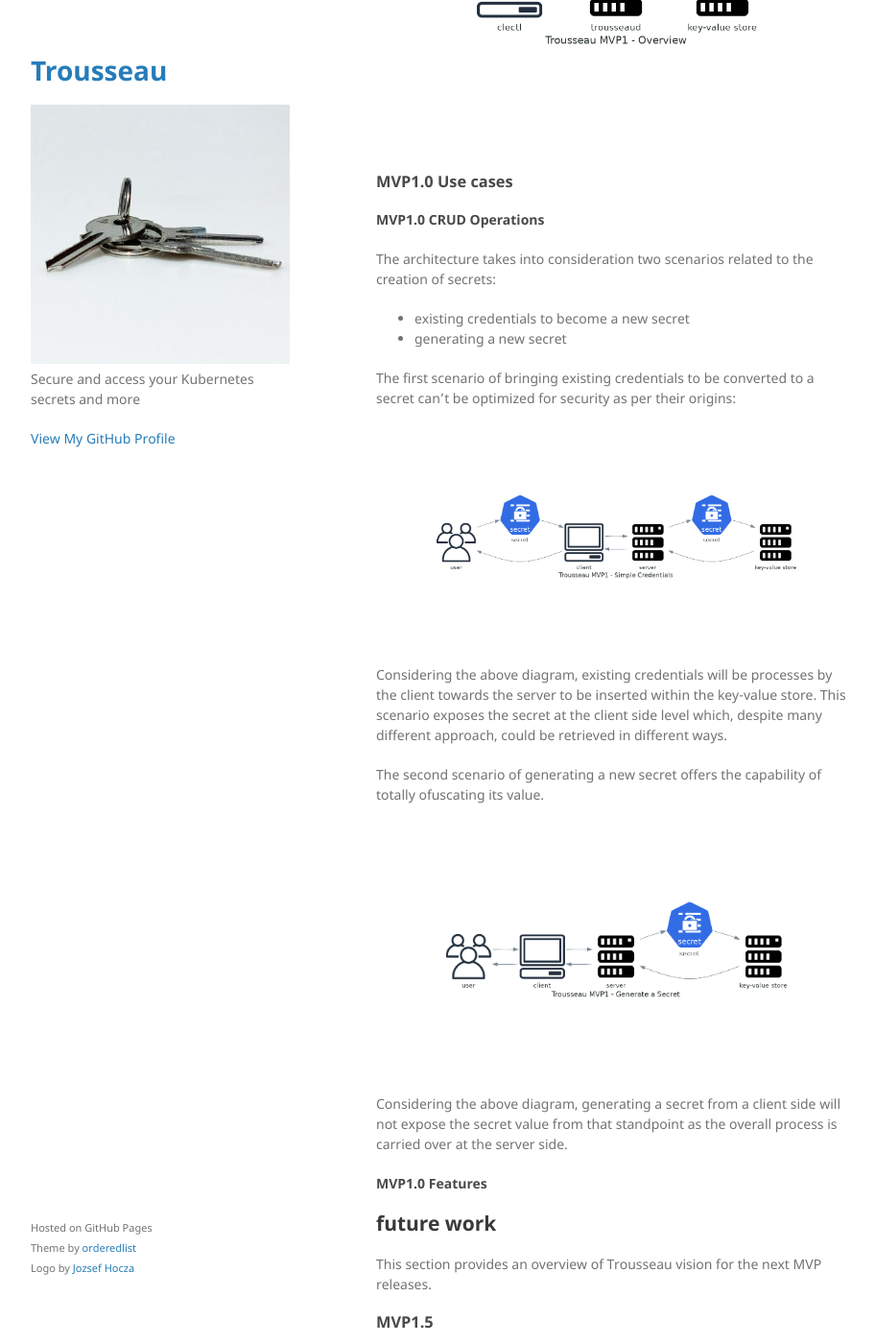
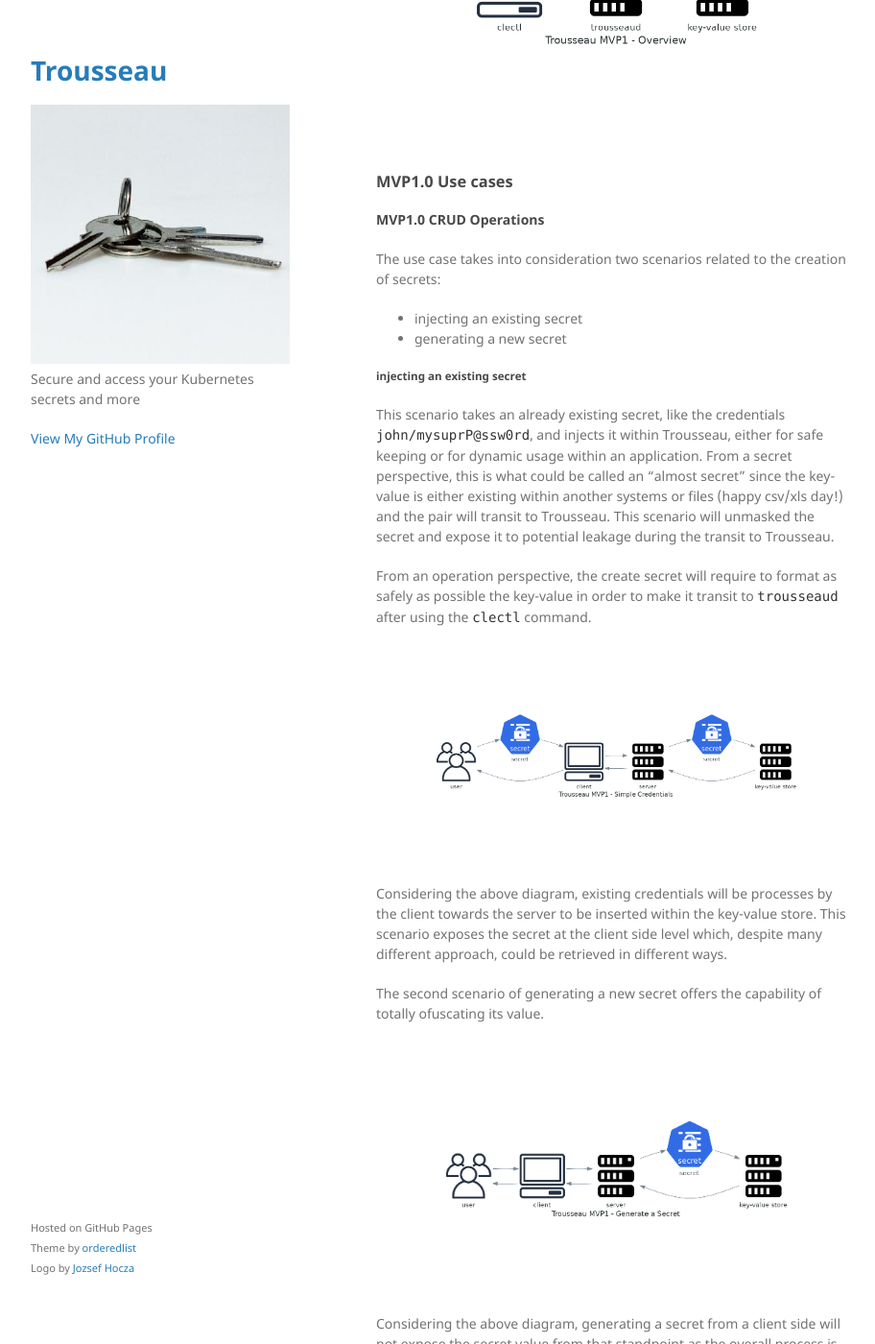
Before and after one commit to Trousseau-io/trousseau-io.github.io, a Jekyll site: the page built from 001-architecture.md, in a window 1280 px wide and 1400 px high, scrolled down 1258 px. Shown: the whole window at 96% size, without its empty margins (178-1090 px from the left). Built offline with Jekyll 4.4.1, drawn with Linux system fonts in a browser that asks for light colours; some of the changed text lies outside the part shown.

Commit message:
working on mvp1.0 architecture

````diff
--- a/001-architecture.md
+++ b/001-architecture.md
@@ -39,13 +39,16 @@
 ![mvp1overview](https://raw.githubusercontent.com/Trousseau-io/trousseau-io.github.io/main/assets/diagrams/trousseau_mvp1_-_overview.png)
 
 ### MVP1.0 Use cases
-
 #### MVP1.0 CRUD Operations
-The architecture takes into consideration two scenarios related to the creation of secrets:
-* existing credentials to become a new secret
+The use case takes into consideration two scenarios related to the creation of secrets:
+* injecting an existing secret
 * generating a new secret
 
-The first scenario of bringing existing credentials to be converted to a secret can't be optimized for security as per their origins:
+##### injecting an existing secret
+This scenario takes an already existing secret, like the credentials ```john/mysuprP@ssw0rd```, and injects it within Trousseau, either for safe keeping or for dynamic usage within an application.
+From a secret perspective, this is what could be called an "almost secret" since the key-value is either existing within another systems or files (happy csv/xls day!) and the pair will transit to Trousseau. This scenario will unmasked the secret and expose it to potential leakage during the transit to Trousseau.
+
+From an operation perspective, the create secret will require to format as safely as possible the key-value in order to make it transit to ```trousseaud``` after using the ```clectl``` command.
 
 ![existingcredentials](https://raw.githubusercontent.com/Trousseau-io/trousseau-io.github.io/main/assets/diagrams/trousseau_mvp1_-_simple_credentials.png)
 
@@ -58,7 +61,10 @@
 
 Considering the above diagram, generating a secret from a client side will not expose the secret value from that standpoint as the overall process is carried over at the server side.
 
-#### MVP1.0 Features
+#### Handle a secret
+
+
+### MVP1.0 Features
 
 ## future work
 This section provides an overview of Trousseau vision for the next MVP releases.
````
Also changed, not shown: other parts of 001-architecture.md (+1 -1 lines).
